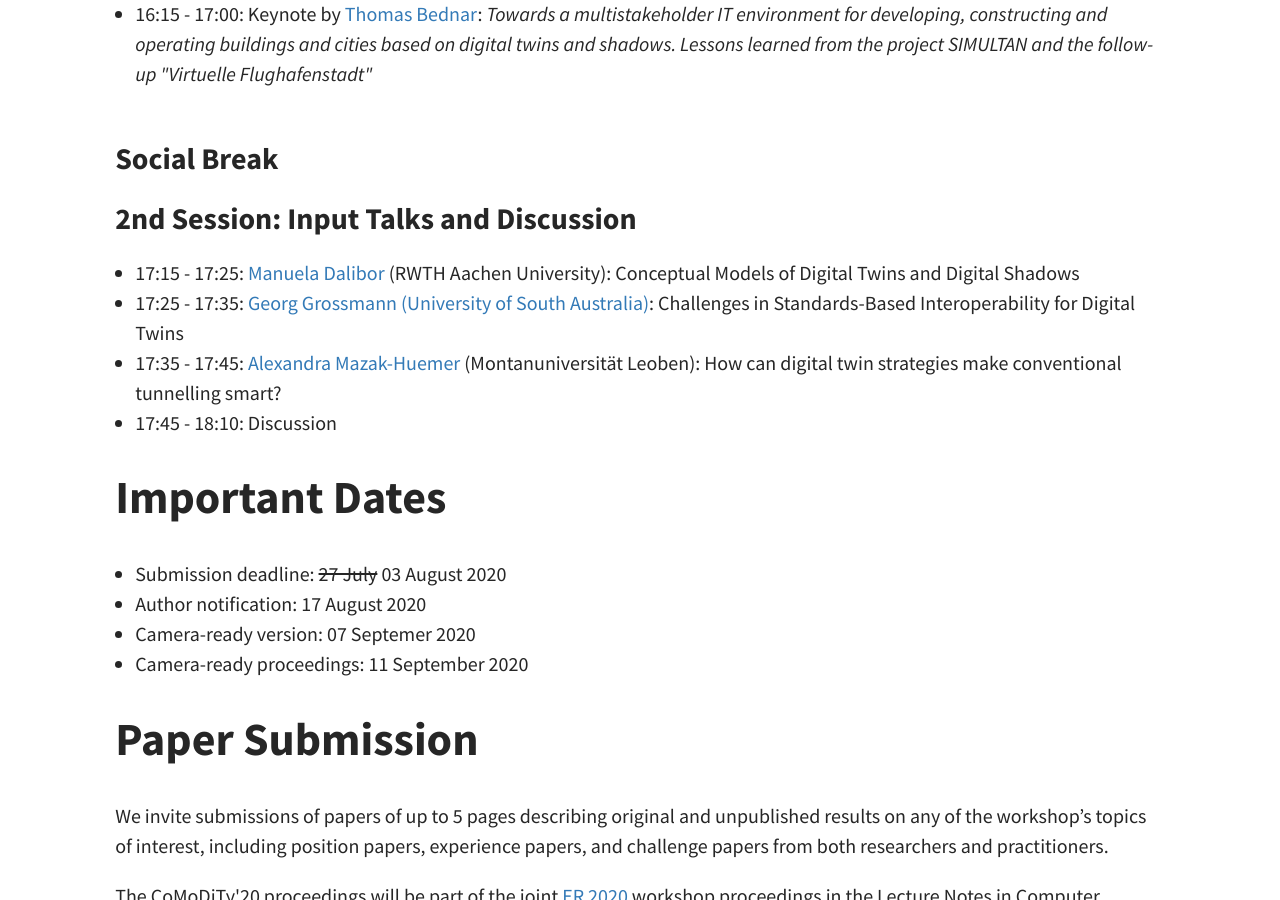
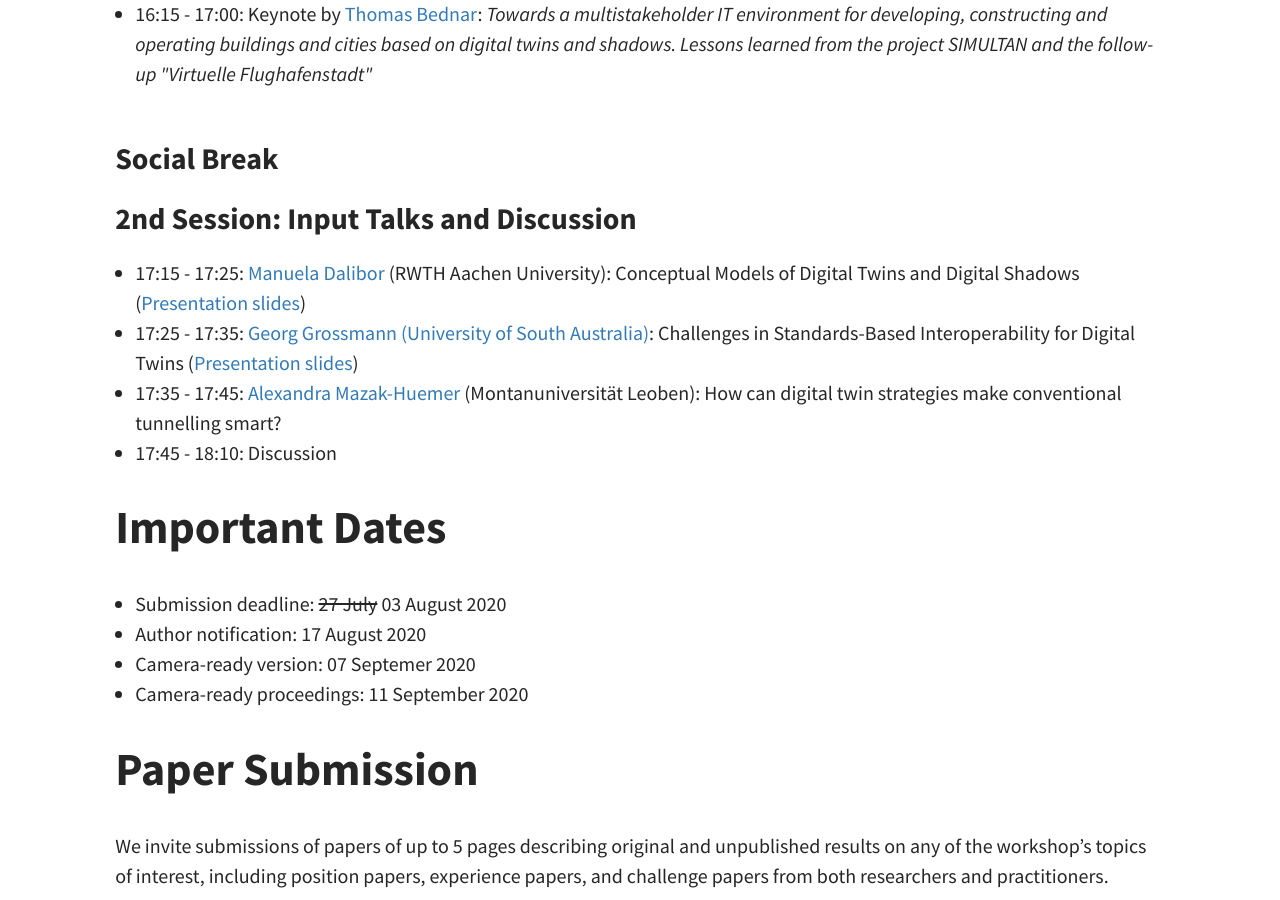
Before and after one commit to comodity/comodity.github.io, a Jekyll site: the page built from index.html, in a window 1280 px wide and 900 px high, scrolled down 2382 px. Built offline with Jekyll 4.4.1, drawn with Linux system fonts in a browser that asks for light colours; the list of posts is cut into pages by our own code.

Commit message:
Update home.html

```diff
--- a/_layouts/home.html
+++ b/_layouts/home.html
@@ -113,9 +113,11 @@ Starting time may change to match overall conference organization.
 <ul>
     <li>
         17:15 - 17:25: <a href="https://www.se-rwth.de/staff/dalibor/">Manuela Dalibor</a> (RWTH Aachen University): Conceptual Models of Digital Twins and Digital Shadows
+        (<a href="https://github.com/comodity/comodity.github.io/raw/master/presentations/2020.11.04.Comodity.pdf">Presentation slides</a>)
     </li>
     <li>
         17:25 - 17:35: <a href="https://people.unisa.edu.au/Georg.Grossmann">Georg Grossmann (University of South Australia)</a>: Challenges in Standards-Based Interoperability for Digital Twins
+        (<a href="https://github.com/comodity/comodity.github.io/raw/master/presentations/Challenges_in_Standards-Based_Interop_for_Digital_Twins.pdf">Presentation slides</a>)
     </li>
     <li>
         17:35 - 17:45: <a href="http://www.subsurface.at/">Alexandra Mazak-Huemer</a> (Montanuniversität Leoben): How can digital twin strategies make conventional tunnelling smart?
```
